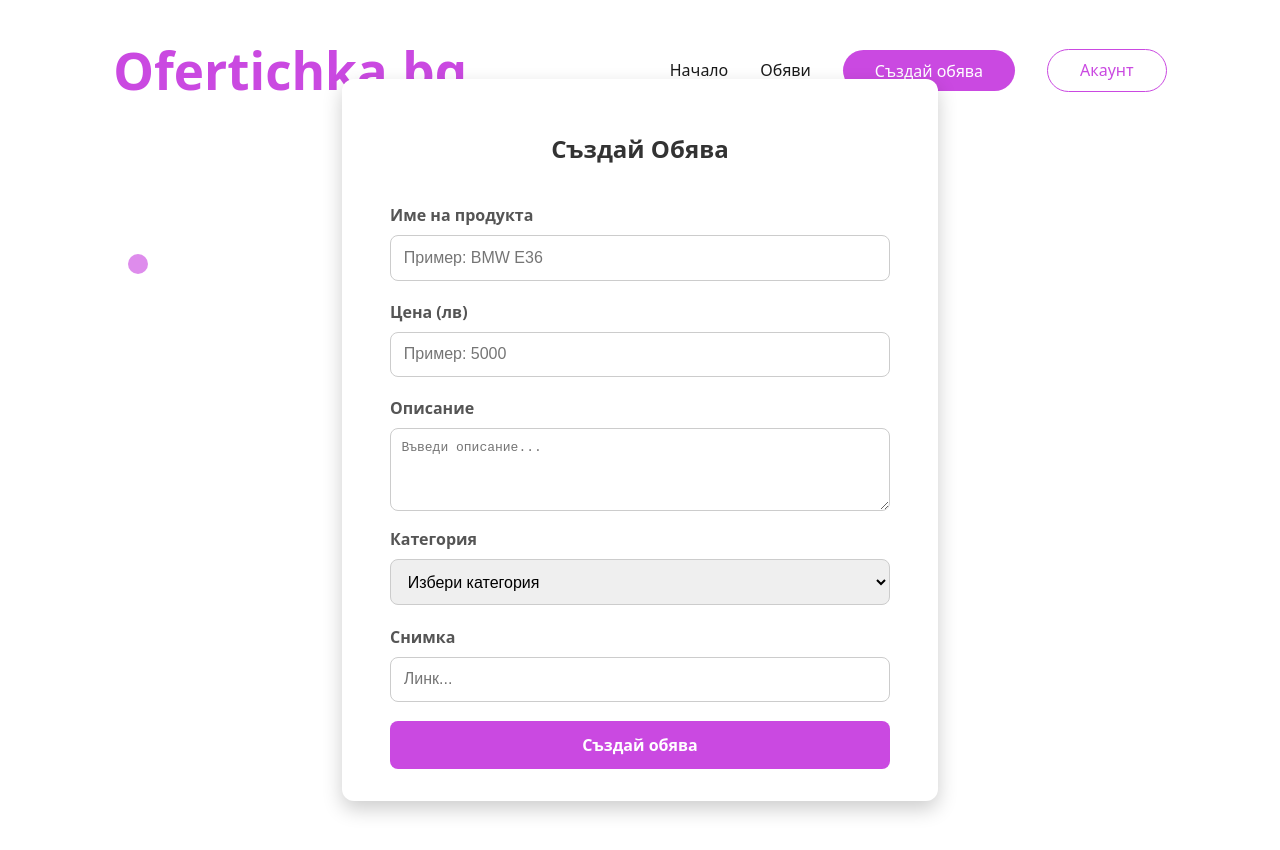
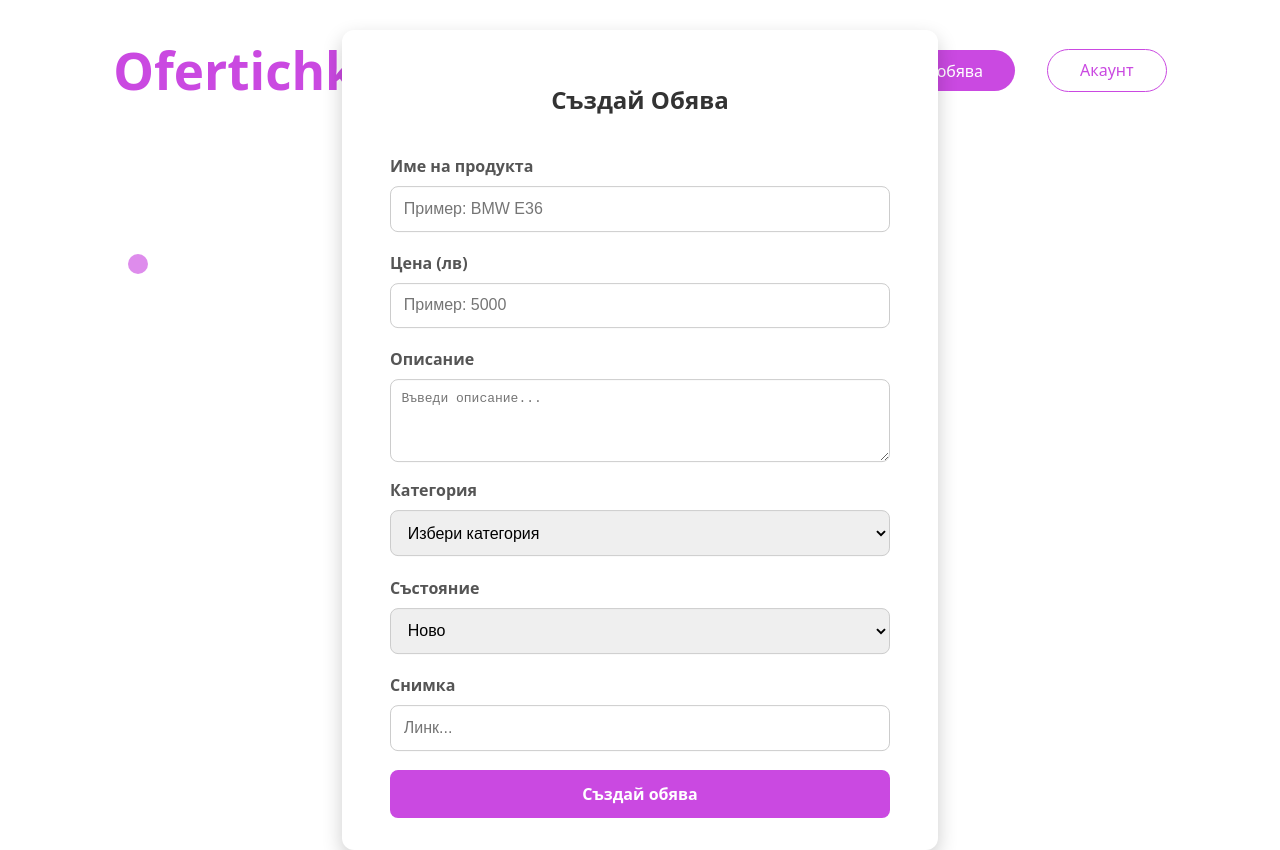
Before and after one commit to Pesshoo/Softuni-Project-Pesshoo, a React (Vite) app in the folder client/: page /create in a window 1280 px wide. Before the commit the page ends 801 px from the top, so only its background shows below. Built offline with nearby package versions, Linux system fonts and the light colour scheme; sample sign-in values are in the browser's storage.

Commit message:
Ad new records and add condition to the filter

```diff
--- a/client/src/components/catalog/Catalog.jsx
+++ b/client/src/components/catalog/Catalog.jsx
@@ -7,17 +7,19 @@ export default function Catalog() {
     const [searchTerm, setSearchTerm] = useState("");
     const [currentPage, setCurrentPage] = useState(1);
     const [category, setCategory] = useState('Всички');
+    const [condition, setCondition] = useState('Всички');
     const [priceRange, setPriceRange] = useState({ min: '', max: '' });
     const adsPerPage = 10;
 
     const filteredAds = ads.filter(ad => {
         const matchTitle = ad.title.toLowerCase().includes(searchTerm.toLowerCase());
         const matchCategory = category === 'Всички' || ad.category === category;
+        const matchCondition = condition === 'Всички' || ad.condition === condition;
         const matchPrice =
           (!priceRange.min || Number(ad.price) >= Number(priceRange.min)) &&
           (!priceRange.max || Number(ad.price) <= Number(priceRange.max));
 
-        return matchTitle && matchCategory && matchPrice;
+        return matchTitle && matchCategory && matchPrice && matchCondition;
       });
 
     const indexOfLastAd = currentPage * adsPerPage;
@@ -58,10 +60,10 @@ export default function Catalog() {
 
                     <label>
                         Състояние:
-                        <select>
-                            <option>Всички</option>
-                            <option>Ново</option>
-                            <option>Използвано</option>
+                        <select value={condition} onChange={(e) => setCondition(e.target.value)}>
+                            <option value="Всички" >Всички</option>
+                            <option value="new">Ново</option>
+                            <option value="used">Използвано</option>
                         </select>
                     </label>
 
--- a/client/src/components/create-post/CreatePost.jsx
+++ b/client/src/components/create-post/CreatePost.jsx
@@ -18,7 +18,10 @@ export default function CreatePost() {
 
     try {
 
-      await create(adData);
+      const result = await create(adData);
+
+      console.log(result);
+
 
       navigate('/catalog')
 
@@ -31,9 +34,9 @@ export default function CreatePost() {
 
   }
     return (
-        <div class="ad-box">
+        <div className="ad-box">
         <h2>Създай Обява</h2>
-        <form class="ad-form" action={submitAction}>
+        <form className="ad-form" action={submitAction}>
           <label htmlFor="title">Име на продукта</label>
           <input type="text" id="title" name="title" placeholder="Пример: BMW Е36" required/>
 
@@ -53,6 +56,12 @@ export default function CreatePost() {
             <option value="other">Друго</option>
           </select>
 
+          <label htmlFor="condition">Състояние</label>
+          <select id="condition" name="condition" required>
+            <option value="new">Ново</option>
+            <option value="used">Използвано</option>
+          </select>
+
           <label htmlFor="image">Снимка</label>
           <input type="text" id="image" name="imageUrl" placeholder="Линк..." required/>
 
```
Also changed, not shown: client/src/contexts/Loading.js (deleted, +0 -21 lines), 1 other file (tests, documents, lock files or other folders).
